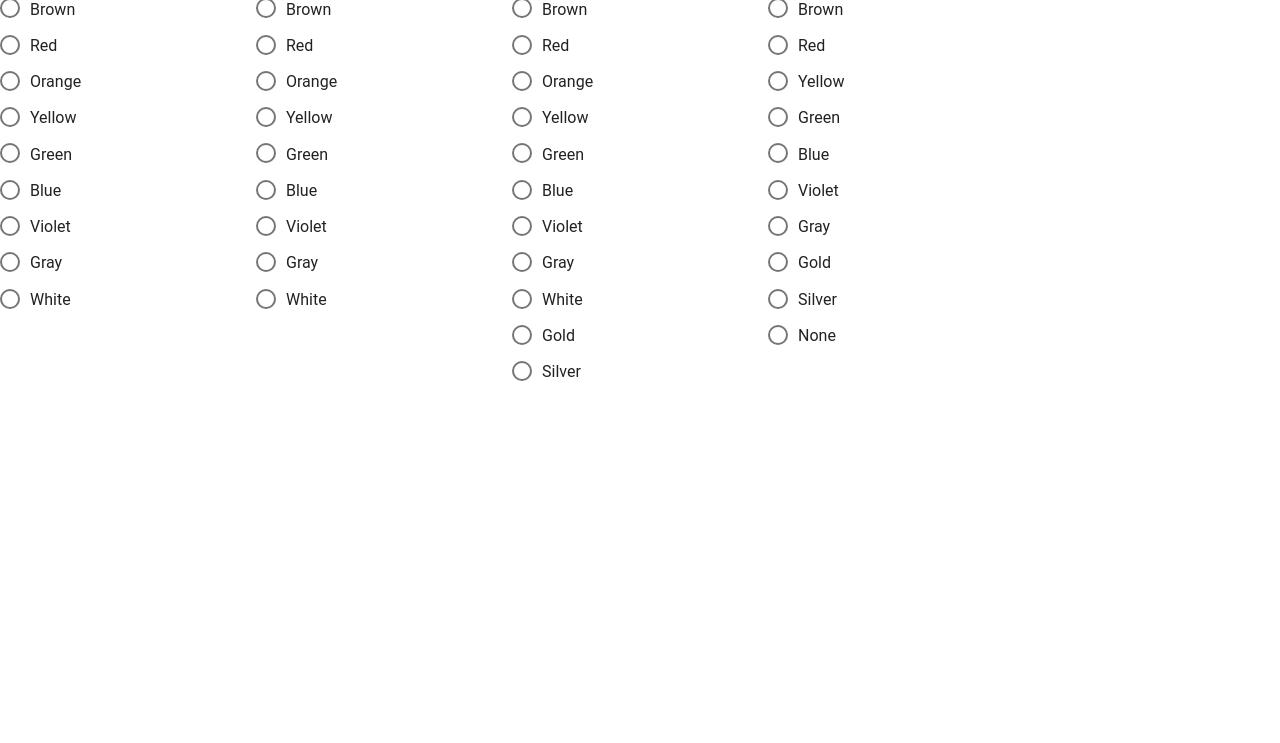
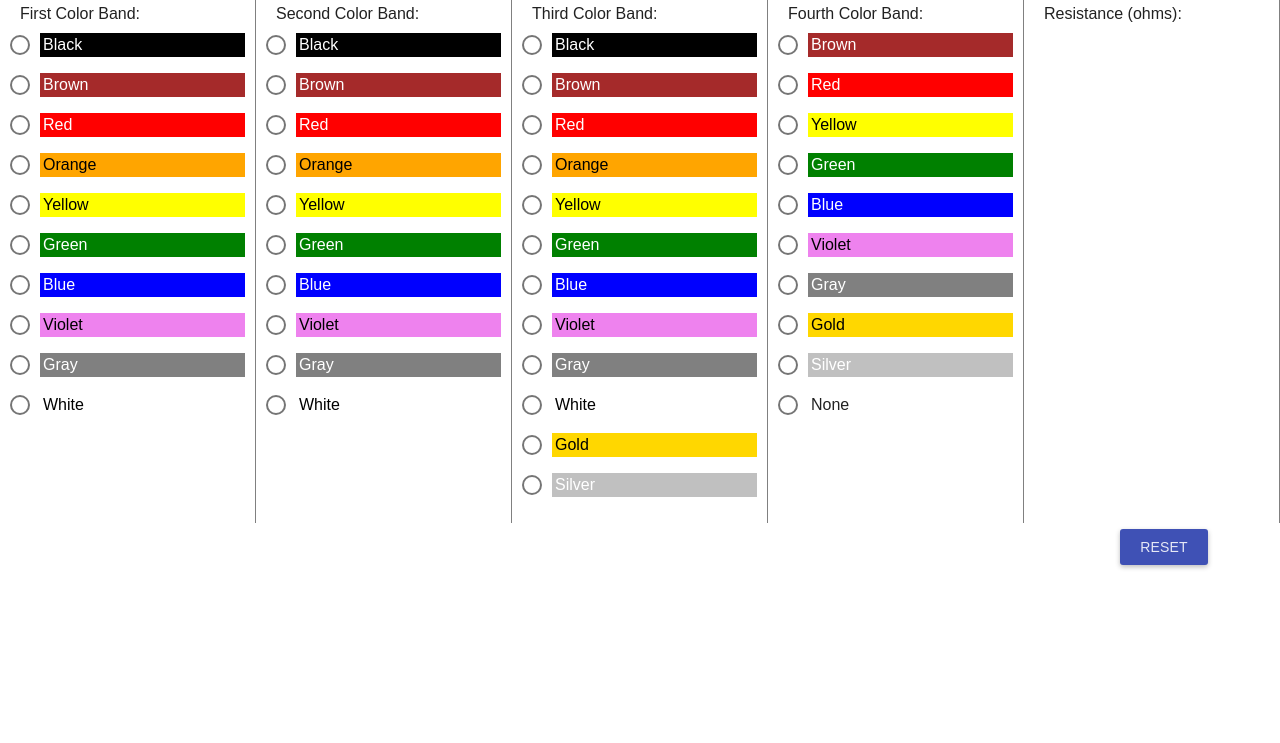
Before and after one commit to RokaSanae/IOhmValueCalculator, a website: page app/index.html in a window 1280 px wide. Shown: the part 57-800 px from the top of the page. Drawn offline with Linux system fonts and the light colour scheme.

Commit message:
modify ui

```diff
--- a/app/css/app.css
+++ b/app/css/app.css
@@ -1,7 +1,75 @@
-.test{
-	font-weight: bold;
+body{
+	font-family:Arial;
+}
+.title{
+	text-align: center;
+	font-size: 36px;
+}
+.main{
+	display : flex;
+}
+.col{
+	flex : 0.2;
+	border-right : 1px solid grey;
+	padding : 10px;
+}
+.header{
+	padding: 10px;
+}
+.Black{
+	background-color: black;
+	color:white;
+}
+.Brown{
+	background-color: brown;
+	color:white;
+}
+.Red{
+	background-color: red;
+	color:white;
+}
+.Orange{
+	background-color: orange;
+	color:black;
 }
 
-.main{
-	display: flex;
+.Yellow{
+	background-color: yellow;
+	color:black;
 }
+.Green{
+	background-color: green;
+	color:white;
+}
+.Blue{
+	background-color: blue;
+	color:white;
+}
+.Violet{
+	background-color: violet;
+	color:black;
+}
+.Gray{
+	background-color: grey;
+	color:white;
+}
+.White{
+	background-color: white;
+	color:black;
+}
+.Gold{
+	background-color: gold;
+	color:black;
+}
+.Silver{
+	background-color: silver;
+	color:white;
+}
+.label{
+	width: 100%;
+	padding: 3px;
+
+}
+.md-label{
+	display: flex !important;
+}
--- a/app/index.html
+++ b/app/index.html
@@ -36,6 +36,7 @@
 
     <script lang="javascript" src="js/app.services.js"></script>
     <script lang="javascript" src="js/services/calc.service.js"></script>
+    <script lang="javascript" src="js/services/color.service.js"></script>
 
 </head>
 <body>
--- a/app/js/main/main.controller.js
+++ b/app/js/main/main.controller.js
@@ -3,17 +3,75 @@
 	angular.module('app.main').controller('MainController',MainController);
 
 	/* @ngInject */
-	function MainController($http,CalcService){
-		var calcService = CalcService;
+	function MainController($http,CalcService, ColorService){
 		var vm = this;
 		vm.bandA = null;
 		vm.bandB = null;
 		vm.bandC = null;
 		vm.bandD = null;
-		vm.result = null;
+
+		vm.colorMap = ColorService;
+		vm.calcService = CalcService;
+
+		vm.a = [
+			"Black",
+			"Brown",
+			"Red",
+			"Orange",
+			"Yellow",
+			"Green",
+			"Blue",
+			"Violet",
+			"Gray",
+			"White"
+		];
+		vm.b = [
+			"Black",
+			"Brown",
+			"Red",
+			"Orange",
+			"Yellow",
+			"Green",
+			"Blue",
+			"Violet",
+			"Gray",
+			"White"
+		];
+		vm.c = [
+			"Black",
+			"Brown",
+			"Red",
+			"Orange",
+			"Yellow",
+			"Green",
+			"Blue",
+			"Violet",
+			"Gray",
+			"White",
+			"Gold",
+			"Silver"
+		];
+		vm.d = [
+            "Brown",
+            "Red",
+            "Yellow",
+            "Green",
+            "Blue",
+            "Violet",
+            "Gray",
+            "Gold",
+            "Silver",
+            "None"
+        ];
 
 		vm.getResult = function(){
-			vm.result = calcService.calcValue(vm.bandA, vm.bandB, vm.bandC, vm.bandD)
+			vm.calcService.calcValue(vm.bandA, vm.bandB, vm.bandC, vm.bandD);
+		}
+		vm.reset = function(){
+			vm.bandA = null;
+			vm.bandB = null;
+			vm.bandC = null;
+			vm.bandD = null;
 		}
 	}
 })();
--- a/app/js/main/main.view.html
+++ b/app/js/main/main.view.html
@@ -1,69 +1,44 @@
+<div class="title">Electronic color code Calculator</div>
 <div class="main">
-	<div style="flex:0.2">
-		<div>Select Your first Color Band:</div>
+	<div class="col">
+		<div class="header">First Color Band:</div>
 		<md-radio-group ng-model="main.bandA" ng-change="main.getResult()">
-			<md-radio-button value="Black">Black</md-radio-button>
-			<md-radio-button value="Brown">Brown</md-radio-button>
-			<md-radio-button value="Red">Red</md-radio-button>
-			<md-radio-button value="Orange">Orange</md-radio-button>
-			<md-radio-button value="Yellow">Yellow</md-radio-button>
-			<md-radio-button value="Green">Green</md-radio-button>
-			<md-radio-button value="Blue">Blue</md-radio-button>
-			<md-radio-button value="Violet">Violet</md-radio-button>
-			<md-radio-button value="Gray">Gray</md-radio-button>
-			<md-radio-button value="White">White</md-radio-button>
+			<md-radio-button flex ng-repeat="option in main.a" value="{{option}}">
+				<div class="label" ng-class="option">{{option}}</div>
+			</md-radio-button>
     	</md-radio-group>
 
 	</div>
-	<div style="flex:0.2">
-		<div>Select Your second Color Band:</div>
+	<div class="col">
+		<div class="header">Second Color Band:</div>
 		<md-radio-group ng-model="main.bandB" ng-change="main.getResult()">
-	      	<md-radio-button value="Black">Black</md-radio-button>
-			<md-radio-button value="Brown">Brown</md-radio-button>
-			<md-radio-button value="Red">Red</md-radio-button>
-			<md-radio-button value="Orange">Orange</md-radio-button>
-			<md-radio-button value="Yellow">Yellow</md-radio-button>
-			<md-radio-button value="Green">Green</md-radio-button>
-			<md-radio-button value="Blue">Blue</md-radio-button>
-			<md-radio-button value="Violet">Violet</md-radio-button>
-			<md-radio-button value="Gray">Gray</md-radio-button>
-			<md-radio-button value="White">White</md-radio-button>
+	      	<md-radio-button flex ng-repeat="option in main.b" value="{{option}}">
+	      		<div class="label" ng-class="option">{{option}}</div>
+	      	</md-radio-button>
     	</md-radio-group>
 	</div>
-	<div style="flex:0.2">
-		<div>Select Your third Color Band:</div>
+	<div class="col">
+		<div class="header">Third Color Band:</div>
 		<md-radio-group ng-model="main.bandC" ng-change="main.getResult()">
-	      	<md-radio-button value="Black">Black</md-radio-button>
-			<md-radio-button value="Brown">Brown</md-radio-button>
-			<md-radio-button value="Red">Red</md-radio-button>
-			<md-radio-button value="Orange">Orange</md-radio-button>
-			<md-radio-button value="Yellow">Yellow</md-radio-button>
-			<md-radio-button value="Green">Green</md-radio-button>
-			<md-radio-button value="Blue">Blue</md-radio-button>
-			<md-radio-button value="Violet">Violet</md-radio-button>
-			<md-radio-button value="Gray">Gray</md-radio-button>
-			<md-radio-button value="White">White</md-radio-button>
-			<md-radio-button value="Gold">Gold</md-radio-button>
-			<md-radio-button value="Silver">Silver</md-radio-button>
+	      	<md-radio-button flex ng-repeat="option in main.c" value="{{option}}">
+	      		<div class="label" ng-class="option">{{option}}</div>
+	      	</md-radio-button>
     	</md-radio-group>
 	</div>
-	<div style="flex:0.2">
-		<div>Select Your fourth Color Band:</div>
+	<div class="col">
+		<div class="header">Fourth Color Band:</div>
 		<md-radio-group ng-model="main.bandD" ng-change="main.getResult()">
-	      	<md-radio-button value="Black">Black</md-radio-button>
-			<md-radio-button value="Brown">Brown</md-radio-button>
-			<md-radio-button value="Red">Red</md-radio-button>
-			<md-radio-button value="Yellow">Yellow</md-radio-button>
-			<md-radio-button value="Green">Green</md-radio-button>
-			<md-radio-button value="Blue">Blue</md-radio-button>
-			<md-radio-button value="Violet">Violet</md-radio-button>
-			<md-radio-button value="Gray">Gray</md-radio-button>
-			<md-radio-button value="Gold">Gold</md-radio-button>
-			<md-radio-button value="Silver">Silver</md-radio-button>
-			<md-radio-button value="None">None</md-radio-button>
+	      	<md-radio-button flex ng-repeat="option in main.d" value="{{option}}">
+	      		<div class="label" ng-class="option">{{option}}</div>
+	      	</md-radio-button>
     	</md-radio-group>
 	</div>
-	<div style="flex:0.2">Result:
-		<div>{{main.result}}</div>
+	<div class="col">
+		<div class="header">Resistance (ohms):</div>
+		<div>{{main.calcService.lower | number}}<span ng-show="main.calcService.upper != main.calcService.lower"> ~ {{main.calcService.upper | number}} </span></div>
+
 	</div>
 </div>
+<div flex="95" layout-align="end end" layout="row" style="margin-right:10px">
+	<md-button class="md-raised md-primary" ng-click="main.reset()">Reset</md-button>
+</div>
--- a/app/js/services/calc.service.js
+++ b/app/js/services/calc.service.js
@@ -56,22 +56,27 @@
             "None" : 0.2
         }
 
-        return {
+        var service = {
+            lower : null,
+            upper : null,
+            calcValue : function(Acolor,Bcolor,Ccolor,Dcolor){
 
-            calcValue : function(Acolor,Bcolor,Ccolor,Dcolor){
-                if(Acolor && Bcolor && Ccolor){
-                    if(Dcolor){
-                        var lower = parseInt((bandA[Acolor]*10 + bandB[Bcolor])*Math.pow(10 , bandC[Ccolor])*(1-bandD[Dcolor]));
-                        var upper = parseInt((bandA[Acolor]*10 + bandB[Bcolor])*Math.pow(10 , bandC[Ccolor])*(1+bandD[Dcolor]));
-                         return lower + " ~ "+ upper;
-                    }
-                    else{
-                         return (bandA[Acolor]*10 + bandB[Bcolor])*Math.pow(10 , bandC[Ccolor]);
-                    }
+                if(bandA[Acolor] === undefined || bandB[Bcolor] === undefined || bandC[Ccolor] === undefined ){
+                    service.lower = null;
+                    service.upper = null;
+                    return;
                 }
-
+                if(bandD[Dcolor]){
+                    service.lower = (bandA[Acolor]*10 + bandB[Bcolor])*Math.pow(10 , bandC[Ccolor])*(1-bandD[Dcolor]);
+                    service.upper = (bandA[Acolor]*10 + bandB[Bcolor])*Math.pow(10 , bandC[Ccolor])*(1+bandD[Dcolor]);
+                }
+                else{
+                     service.lower = (bandA[Acolor]*10 + bandB[Bcolor])*Math.pow(10 , bandC[Ccolor]);
+                     service.upper = (bandA[Acolor]*10 + bandB[Bcolor])*Math.pow(10 , bandC[Ccolor]);
+                }
             }
 
         };
+        return service;
     }
 })();
--- /dev/null
+++ b/app/js/services/color.service.js
@@ -0,0 +1,25 @@
+(function () {
+    'use strict';
+
+    angular.module('app.services').factory('ColorService', ColorService);
+
+    /* @ngInject */
+    function ColorService() {
+        var colorMap = {
+            "Black" : "Black",
+            "Brown" : "Brown",
+            "Red"   : "Red",
+            "Orange" : "Orange",
+            "Yellow" : "Yellow",
+            "Green" : "Green",
+            "Blue"  : "Blue",
+            "Violet" : "Violet",
+            "Gray"  : "Gray",
+            "White" : "White",
+            "Gold" : "Gold",
+            "Silver" : "Silver"
+        }
+
+        return colorMap;
+    }
+})();
```
Also changed, not shown: 1 other file.
